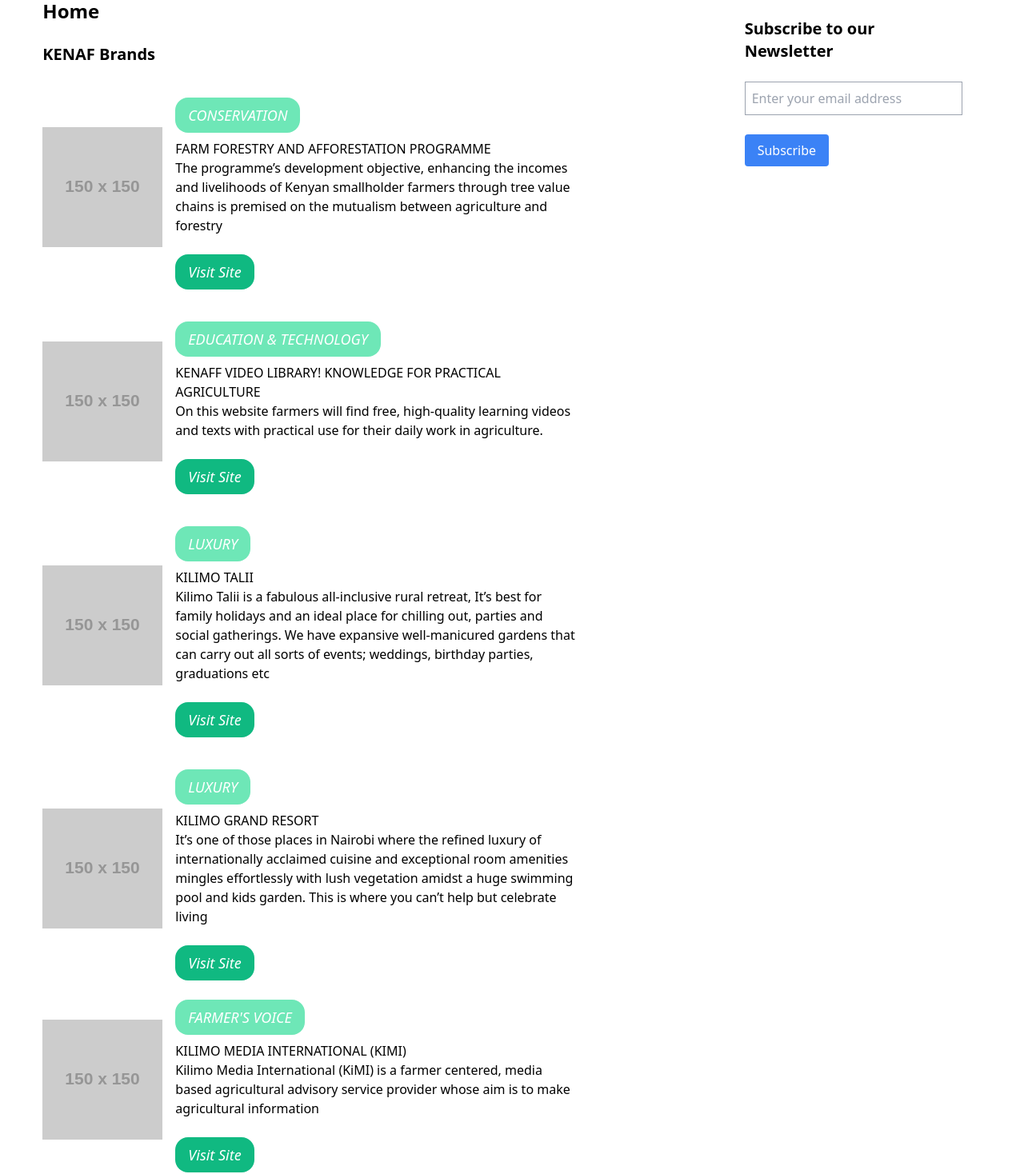
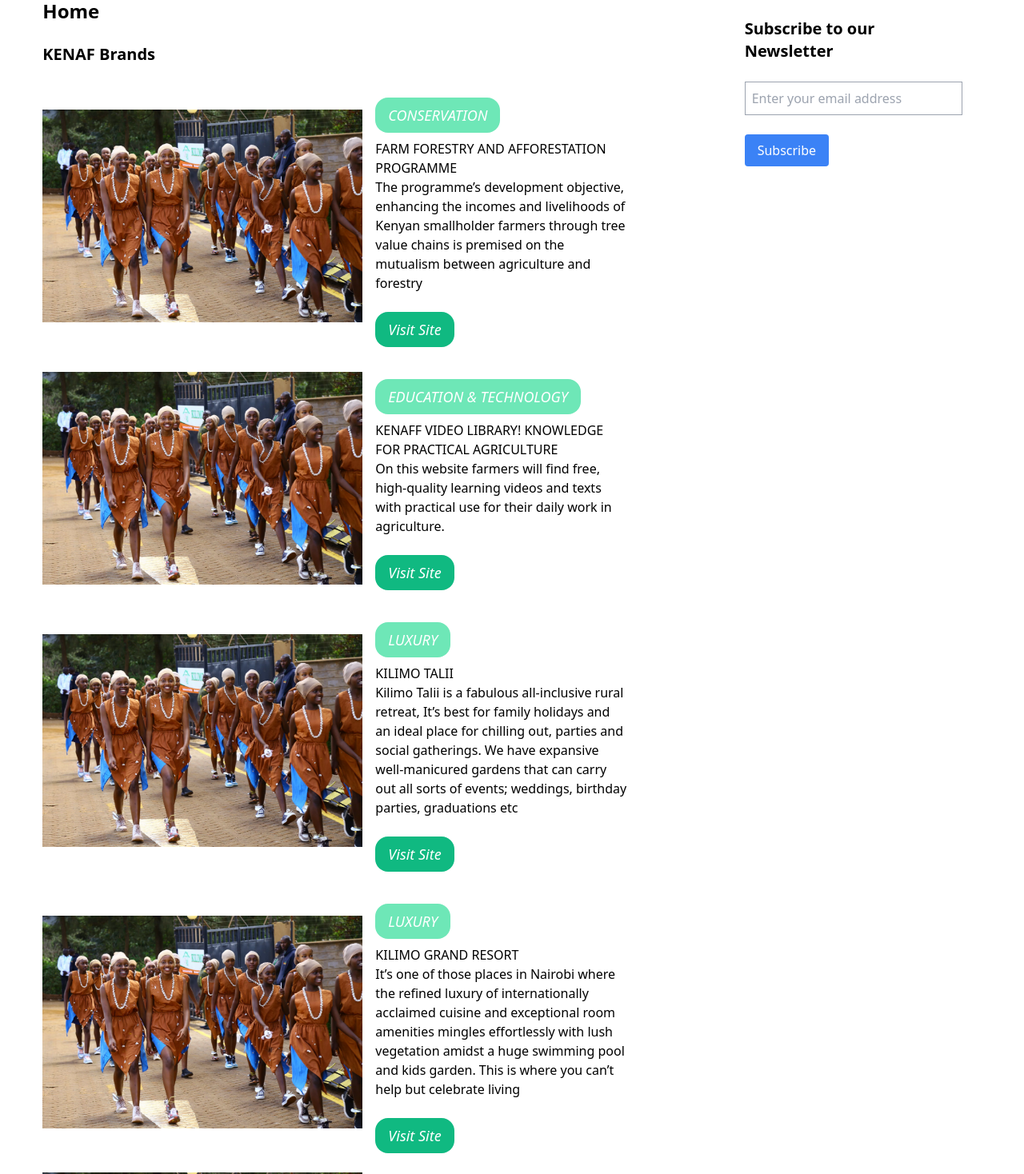
Before and after one commit to bl4ckh401/kenaff, a Next.js app: page /KBrand in a window 1280 px wide. Shown: the part 802-2270 px from the top of the page at 80% size. Built offline with nearby package versions, Linux system fonts and the light colour scheme.

Commit message:
nextcommit

```diff
--- a/pages/KBrand.js
+++ b/pages/KBrand.js
@@ -1,4 +1,5 @@
 import Head from "next/head";
+import Image from "next/image";
 import Parallax from "./components/Parallax";
 
 const KBrand = () => (
@@ -12,7 +13,7 @@
                 <h1 className="text-2xl font-bold mb-6">Home</h1>
                 <h2 className="text-xl font-bold mb-6">KENAF Brands</h2>
                 <div className="flex justify-center items-center flex-row">
-                <img src="https://via.placeholder.com/150x150" alt="conservation image" className="mb-6" />
+                    <Image width={400} height={400} src="/DamacrestPPL.webp" alt="conservation image" className="mb-6" />
                 <div className="p-4">
                     <h3 className="text-lg text-white italic w-fit bg-green-300 px-4 py-2 rounded-2xl mb-2">CONSERVATION</h3>
                     <p className="mb-6 w-3/4">
@@ -26,7 +27,7 @@
 
                 </div>
                 <div className="flex justify-center items-center flex-row">
-                    <img src="https://via.placeholder.com/150x150" alt="education and technology image" className="mb-6" />
+                    <Image width={400} height={400} src="/DamacrestPPL.webp" alt="education and technology image" className="mb-6" />
                     <div className="p-4">
                     <h3 className="text-lg text-white italic w-fit bg-green-300 px-4 py-2 rounded-2xl mb-2">EDUCATION & TECHNOLOGY</h3>
                     <p className="mb-6 w-3/4">
@@ -39,7 +40,7 @@
                     </div>
                 </div>
                 <div className="flex justify-center items-center flex-row">
-                    <img src="https://via.placeholder.com/150x150" alt="luxury image" className="mb-6" />
+                    <Image width={400} height={400} src="/DamacrestPPL.webp" alt="luxury image" className="mb-6" />
                     <div className="p-4">
                         <h3 className="text-lg text-white italic w-fit bg-green-300 px-4 py-2 rounded-2xl mb-2">LUXURY</h3>
                         <p className="mb-6 w-3/4">
@@ -54,7 +55,7 @@
                 </div>
 
                 <div className="flex justify-center items-center flex-row">
-                    <img src="https://via.placeholder.com/150x150" alt="luxury image" className="mb-6" />
+                    <Image width={400} height={400} src="/DamacrestPPL.webp" alt="luxury image" className="mb-6" />
                     <div className="p-4">
 
                     <h3 className="text-lg text-white italic w-fit bg-green-300 px-4 py-2 rounded-2xl mb-2">LUXURY</h3>
@@ -68,7 +69,7 @@
                 </div>
 
                 <div className="flex justify-center items-center flex-row">
-                <img src="https://via.placeholder.com/150x150" alt="farmer's voice image" className="float-left mb-6 h-full" />
+                    <Image width={400} height={400} src="/DamacrestPPL.webp" alt="farmer's voice image" className="float-left mb-6 h-full" />
                 <div className="px-4">
                     <h3 className="text-lg text-white italic w-fit bg-green-300 px-4 py-2 rounded-2xl mb-2">FARMER'S VOICE</h3>
                     <p className="mb-6 w-3/4">
--- a/pages/components/BlogCard.js
+++ b/pages/components/BlogCard.js
@@ -1,11 +1,12 @@
+import Image from "next/image";
 import React from "react";
 
 export const BlogCard = ({ title, body, image }) => {
     return (
         <div className="p-4 w-full border">
-            {image && <img
+            {image && <Image width={400} height={400}
                 className="w-full h-64 object-cover rounded-lg"
-                src={image}
+                src={{ uri:`${image}` }}
                 alt={title}
             /> }
             <h2 className="text-xl font-medium mt-4">{title}</h2>
--- a/pages/components/StrategicAlignment.js
+++ b/pages/components/StrategicAlignment.js
@@ -1,5 +1,6 @@
 import React, { useState } from 'react'
 import { motion } from "framer-motion";
+import Image from 'next/image';
 
 
 const SDGs = [
@@ -118,7 +119,7 @@
                     <motion.div key={sdg.id}
                         whileHover={{ scale: 1.05 }}
                         className="bg-white mt-2 mx-2 rounded-lg w-3/12 flex flex-wrap flex-col justify-center items-center shadow-lg p-10 cursor-pointer">
-                        <img src={sdg.image} alt={sdg.title} className="h-32 w-32 mb-5" />
+                        <Image width={250} height={250} src={sdg.image} alt={sdg.title} className="h-32 w-32 mb-5" />
                         <h2 className="text-lg text-center font-bold">{sdg.title}</h2>
                         <div className="pointer-events-none bg-white justify-center items-center flex flex-col">
                             <h2 className="text-base text-center">{sdg.description}</h2>
@@ -127,7 +128,7 @@
                     <motion.div key={sdg.id}
                      whileHover={{ scale: 1.05 }}
                      className="bg-white mt-2 mx-2 rounded-lg w-3/12 flex flex-wrap flex-col justify-center items-center shadow-lg p-10 cursor-pointer">
-                        <img src={sdg.image} alt={sdg.title} className="h-32 w-32 mb-5" />
+                        <Image width={250} height={250} src={sdg.image} alt={sdg.title} className="h-32 w-32 mb-5" />
                         <h2 className="text-lg text-center font-bold">{sdg.title}</h2>
                         <div className="pointer-events-none bg-white justify-center items-center flex flex-col">
                             <h2 className="text-base text-center">{sdg.description}</h2>
```
